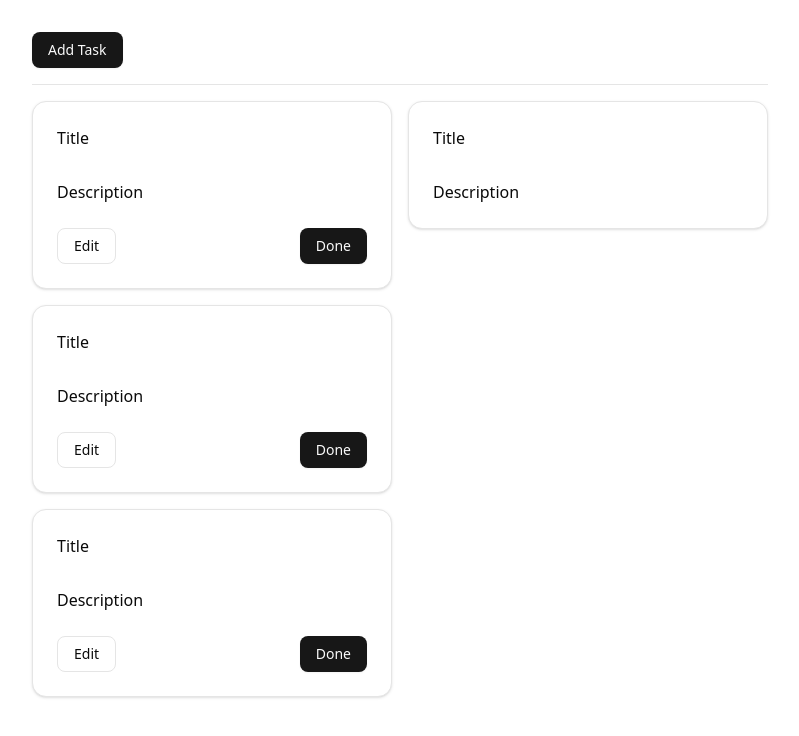
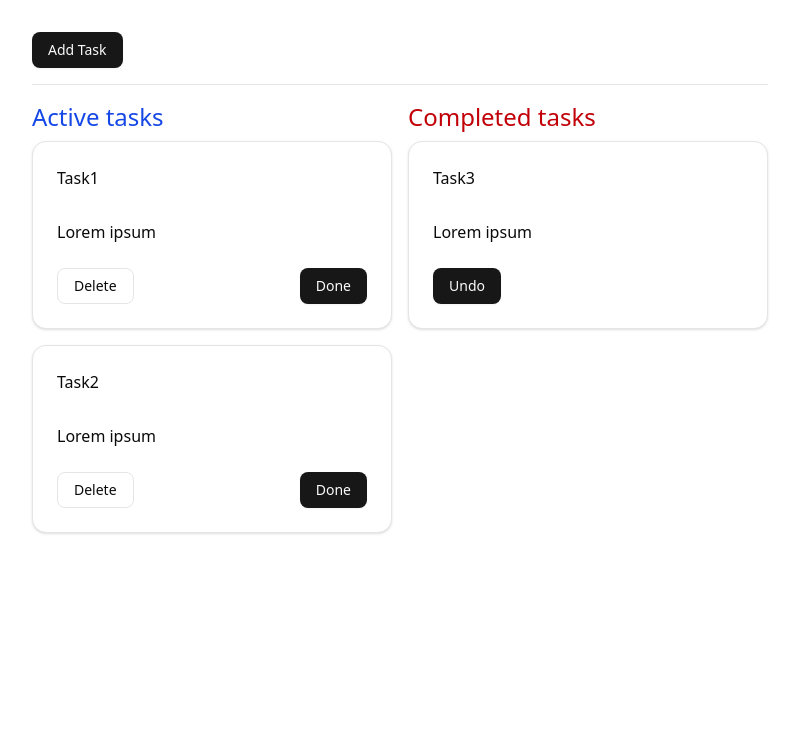
Before and after one commit to ryomiz/vite_inversify, a React (Vite) app: page / in a window 1280 px wide. Shown: the top 736 px of the page, without its empty margins (240-1039 px from the left). Built offline with nearby package versions, Linux system fonts and the light colour scheme.

Commit message:
:lipstick: Complete UI implementation

```diff
--- a/src/app/index.tsx
+++ b/src/app/index.tsx
@@ -1,37 +1,50 @@
 import { Button } from "@/components/ui/button.tsx";
-import {
-	Card,
-	CardContent,
-	CardFooter,
-	CardHeader,
-} from "@/components/ui/card.tsx";
-import { CreateTaskDialog } from "@/features/tasks";
+import { CreateTaskDialog, Task, useTask } from "@/features/tasks";
 
 export const App = () => {
+	const { taskGroup, createTask, undoTask, completeTask, deleteTask } =
+		useTask();
+
 	return (
 		<div className={"mx-auto max-w-3xl px-4 py-8"}>
 			<CreateTaskDialog
 				trigger={(open) => <Button onClick={open}>Add Task</Button>}
+				createTask={createTask}
 			/>
 			<hr className={"mt-4"} />
 			<div className={"mt-4 grid grid-cols-2 gap-4"}>
-				<div className={"flex flex-col gap-4"}>
-					{[0, 1, 2].map((num) => (
-						<Card key={num}>
-							<CardHeader>Title</CardHeader>
-							<CardContent>Description</CardContent>
-							<CardFooter className={"flex justify-between"}>
-								<Button variant={"outline"}>Edit</Button>
-								<Button>Done</Button>
-							</CardFooter>
-						</Card>
-					))}
+				<div>
+					<h2 className={"text-2xl text-blue-700"}>Active tasks</h2>
+					<div className={"mt-2 flex flex-col gap-4"}>
+						{taskGroup.active.length > 0 ? (
+							taskGroup.active.map((task, index) => (
+								<Task
+									key={task.title}
+									{...task}
+									onClickDone={() => completeTask(index)}
+									onClickDelete={() => deleteTask(index)}
+								/>
+							))
+						) : (
+							<p>All done!</p>
+						)}
+					</div>
 				</div>
 				<div>
-					<Card>
-						<CardHeader>Title</CardHeader>
-						<CardContent>Description</CardContent>
-					</Card>
+					<h2 className={"text-2xl text-red-700"}>Completed tasks</h2>
+					<div className={"mt-2 flex flex-col gap-4"}>
+						{taskGroup.done.length > 0 ? (
+							taskGroup.done.map((task, index) => (
+								<Task
+									key={task.title}
+									{...task}
+									onClickUndo={() => undoTask(index)}
+								/>
+							))
+						) : (
+							<p>Still working on tasks!</p>
+						)}
+					</div>
 				</div>
 			</div>
 		</div>
--- a/src/features/tasks/components/create-task-dialog.tsx
+++ b/src/features/tasks/components/create-task-dialog.tsx
@@ -17,23 +17,24 @@ import {
 } from "@/components/ui/form.tsx";
 import { Input } from "@/components/ui/input.tsx";
 import { Textarea } from "@/components/ui/textarea.tsx";
+import { useDisclosure } from "@/hooks/use-disclosure.ts";
+import type { HTMLAttributes, ReactElement } from "react";
 import {
 	type CreateTaskFormInput,
 	useCreateTask,
-} from "@/features/tasks/hooks/use-create-task.ts";
-import { useDisclosure } from "@/hooks/use-disclosure.ts";
-import type { HTMLAttributes, ReactElement } from "react";
+} from "../hooks/use-create-task.ts";
 
 type Props = {
 	trigger: (
 		open: () => void,
 	) => ReactElement<HTMLAttributes<HTMLButtonElement>>;
+	createTask: (input: CreateTaskFormInput) => void;
 };
-export const CreateTaskDialog = ({ trigger }: Props) => {
+export const CreateTaskDialog = ({ trigger, createTask }: Props) => {
 	const form = useCreateTask();
 	const onSubmit = async (input: CreateTaskFormInput) => {
 		try {
-			console.log(input);
+			createTask(input);
 			close();
 		} catch {
 			// Error handling
--- /dev/null
+++ b/src/features/tasks/components/task.tsx
@@ -0,0 +1,41 @@
+import { Button } from "@/components/ui/button.tsx";
+import {
+	Card,
+	CardContent,
+	CardFooter,
+	CardHeader,
+} from "@/components/ui/card.tsx";
+import type { IActiveTask, ICompletedTask } from "../types/task.ts";
+
+type ActiveTaskProps = IActiveTask & {
+	onClickDone: () => void;
+	onClickUndo?: never;
+	onClickDelete: () => void;
+};
+type CompletedTaskProps = ICompletedTask & {
+	onClickDone?: never;
+	onClickUndo: () => void;
+	onClickDelete?: never;
+};
+
+type Props = ActiveTaskProps | CompletedTaskProps;
+export const Task = (props: Props) => {
+	return (
+		<Card>
+			<CardHeader>{props.title}</CardHeader>
+			<CardContent>{props.description}</CardContent>
+			<CardFooter className={"flex justify-between"}>
+				{props.status === "active" && (
+					<Button variant={"outline"} onClick={props.onClickDelete}>
+						Delete
+					</Button>
+				)}
+				{props.status === "active" ? (
+					<Button onClick={props.onClickDone}>Done</Button>
+				) : (
+					<Button onClick={props.onClickUndo}>Undo</Button>
+				)}
+			</CardFooter>
+		</Card>
+	);
+};
--- /dev/null
+++ b/src/features/tasks/hooks/use-task.ts
@@ -0,0 +1,83 @@
+import { useState } from "react";
+import type { IActiveTask, ICompletedTask, ITask } from "../types/task.ts";
+
+type TaskGroup = {
+	active: IActiveTask[];
+	done: ICompletedTask[];
+};
+const INITIAL_TASK_GROUP: TaskGroup = {
+	active: [
+		{
+			title: "Task1",
+			description: "Lorem ipsum",
+			status: "active",
+		},
+		{
+			title: "Task2",
+			description: "Lorem ipsum",
+			status: "active",
+		},
+	],
+	done: [
+		{
+			title: "Task3",
+			description: "Lorem ipsum",
+			status: "done",
+		},
+	],
+};
+
+export const useTask = () => {
+	const [taskGroup, setTasks] = useState<TaskGroup>(INITIAL_TASK_GROUP);
+	const createTask = ({ title, description }: Omit<ITask, "status">) => {
+		const newTask: IActiveTask = {
+			title,
+			description,
+			status: "active",
+		};
+		setTasks({
+			...taskGroup,
+			active: [...taskGroup.active, newTask],
+		});
+	};
+	const completeTask = (index: number) => {
+		const targetTask = taskGroup.active.find((_, i) => index === i);
+		if (!targetTask) return;
+
+		setTasks({
+			active: taskGroup.active.filter((_, i) => index !== i),
+			done: [
+				...taskGroup.done,
+				{
+					...targetTask,
+					status: "done",
+				},
+			],
+		});
+	};
+	const undoTask = (index: number) => {
+		const targetTask = taskGroup.done.find((_, i) => index === i);
+		if (!targetTask) return;
+		setTasks({
+			active: [
+				...taskGroup.active,
+				{
+					...targetTask,
+					status: "active",
+				},
+			],
+			done: taskGroup.done.filter((_, i) => index !== i),
+		});
+	};
+	const deleteTask = (index: number) => {
+		const targetTask = taskGroup.active.find((_, i) => index === i);
+		if (!targetTask) return;
+
+		setTasks({
+			...taskGroup,
+			active: taskGroup.active.filter((_, i) => index !== i),
+		});
+	};
+
+	return { taskGroup, createTask, completeTask, undoTask, deleteTask };
+};
--- a/src/features/tasks/index.ts
+++ b/src/features/tasks/index.ts
@@ -1,2 +1,9 @@
 // Components
 export * from "./components/create-task-dialog.tsx";
+export * from "./components/task.tsx";
+
+// Hooks
+export * from "./hooks/use-task.ts";
+
+// Types
+export type * from "./types/task.ts";
--- /dev/null
+++ b/src/features/tasks/types/task.ts
@@ -0,0 +1,13 @@
+type TaskStatus = "active" | "done";
+
+export type IActiveTask = {
+	status: Extract<TaskStatus, "active">;
+	title: string;
+	description: string;
+};
+export type ICompletedTask = {
+	status: Extract<TaskStatus, "done">;
+	title: string;
+	description: string;
+};
+export type ITask = IActiveTask | ICompletedTask;
```
